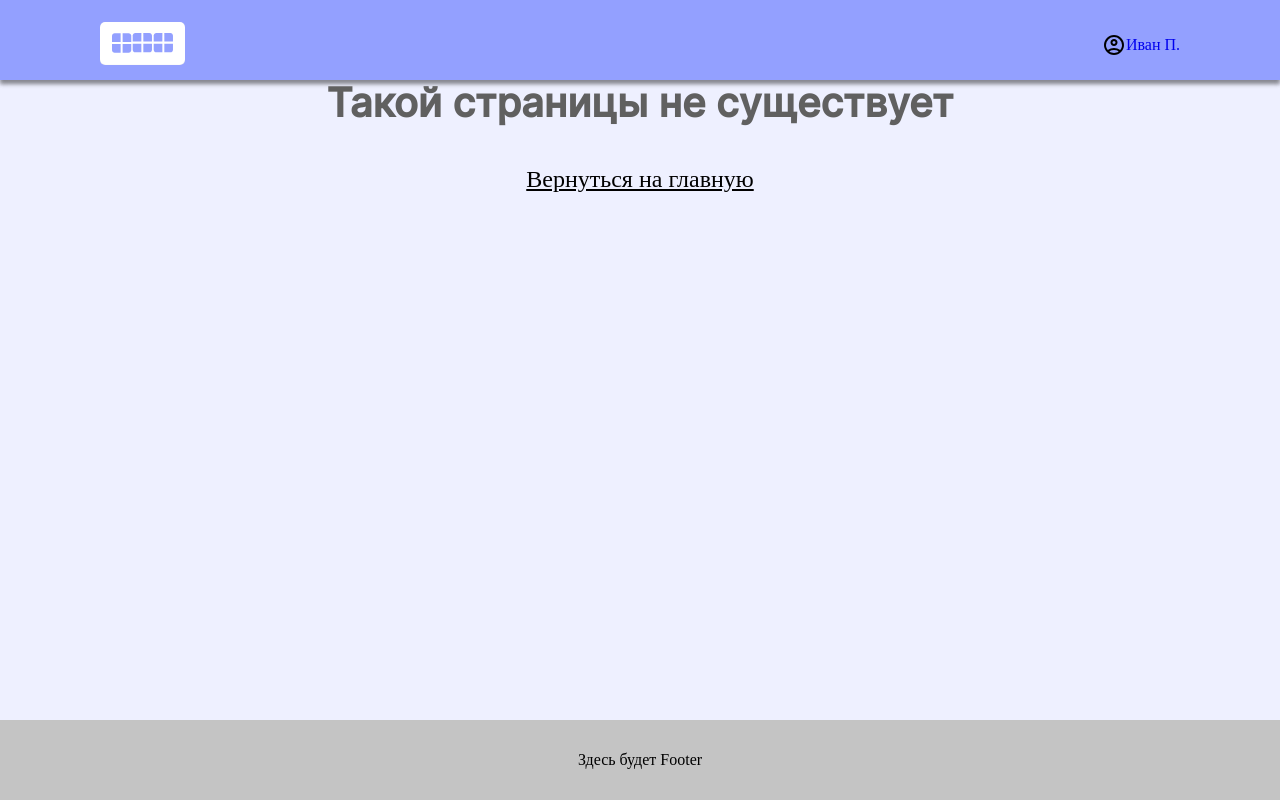
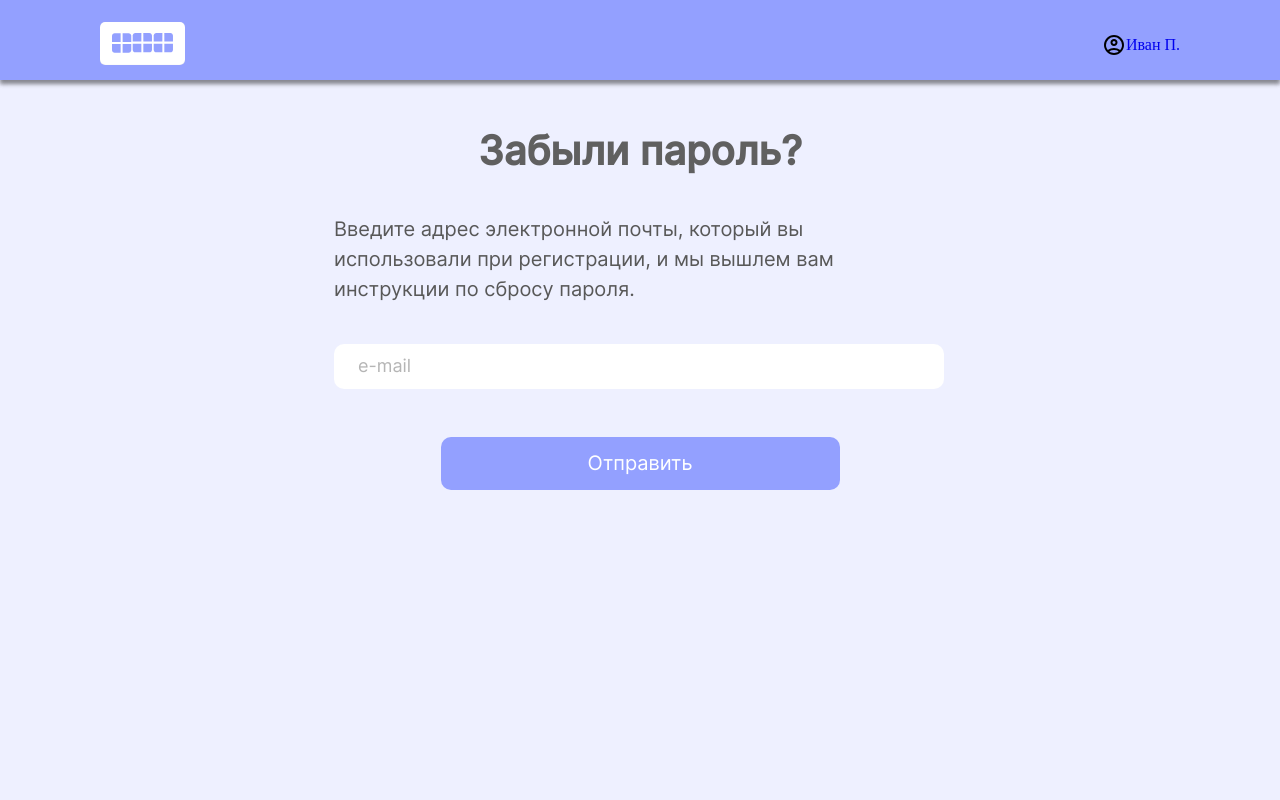
Before and after one commit to tutanhamon667/contract, a React (Create React App) app in the folder frontend/: page /forgot-password in a window 1280 px wide. Shown: the top 800 px of the page. Built offline with nearby package versions, Linux system fonts and the light colour scheme.

Commit message:
сверстать страницу восстановления пароля

```diff
--- a/frontend/src/components/App/App.jsx
+++ b/frontend/src/components/App/App.jsx
@@ -5,6 +5,7 @@ import Layout from "../../layout/Layout";
 import NotFound from "../../pages/NotFound/NotFound";
 import Register from "../../pages/Register/Register";
 import Login from "../../pages/Login/Login";
+import ForgotPass from "../../pages/ForgotPass/ForgotPass";
 // import { ProtectedRoute } from "../../services/PotectedRouter";
 
 function App() {
@@ -28,6 +29,7 @@ function App() {
           <Route index element={<Main />} />
           <Route path="signup" element={<Register />} />
           <Route path="signin" element={<Login />} />
+          <Route path="forgot-password" element={<ForgotPass />} />
           <Route path="*" element={<NotFound />} />
         </Route>
       </Routes>
--- /dev/null
+++ b/frontend/src/components/Forms/ForgotPassForm/ForgotPassForm.css
@@ -0,0 +1,25 @@
+.forgotPass {
+  max-width: 612px;
+}
+
+.forgotPass__form {
+  display: flex;
+  flex-direction: column;
+  align-items: center;
+}
+
+.forgotPass__inputContainer {
+  display: flex;
+  flex-direction: column;
+  justify-content: flex-start;
+  margin-bottom: 48px;
+}
+
+.forgotPass__text {
+  color: #585858;
+  font-family: "Inter";
+  font-size: 20px;
+  font-weight: 400;
+  line-height: 30px;
+  margin: 0 0 20px;
+}
--- /dev/null
+++ b/frontend/src/components/Forms/ForgotPassForm/ForgotPassForm.jsx
@@ -0,0 +1,26 @@
+import React from "react";
+import Button from "../../Button/Button";
+import InputAuth from "../../InputAuth/InputAuth";
+import "./ForgotPassForm.css";
+
+const ForgotPassForm = () => {
+  const handleSubmit = (evt) => {
+    evt.preventDefault();
+  };
+  return (
+    <div className="forgotPass">
+      <form className="forgotPass__form" onSubmit={handleSubmit}>
+        <div className="forgotPass__inputContainer">
+          <p className="forgotPass__text">
+            Введите адрес электронной почты, который вы использовали при
+            регистрации, и мы вышлем вам инструкции по сбросу пароля.
+          </p>
+          <InputAuth placeholder="e-mail" marginTop={20} width={610} />
+        </div>
+        <Button text="Отправить" width={399} type="submit" />
+      </form>
+    </div>
+  );
+};
+
+export default ForgotPassForm;
--- a/frontend/src/components/Forms/LoginForm/LoginForm.jsx
+++ b/frontend/src/components/Forms/LoginForm/LoginForm.jsx
@@ -15,7 +15,7 @@ const LoginForm = () => {
             <div className="login__inputContainer">
             <InputAuth placeholder="e-mail" marginTop={20} width={610}/>
             <InputAuth placeholder="Пароль" marginTop={20} width={610}/>
-            <Link className="login__forgotLink">Забыл пароль</Link>
+            <Link className="login__forgotLink" to='/forgot-password'>Забыл пароль</Link>
             </div>
             <LinkBar/>
             <Button text='Создать аккаунт' width={399} type="submit"/>
--- a/frontend/src/components/LinkBar/LinkBar.jsx
+++ b/frontend/src/components/LinkBar/LinkBar.jsx
@@ -1,6 +1,5 @@
 import React from "react";
 import { Link } from "react-router-dom";
-import yandexIcon from "../../images/yandex.svg";
 import "./LinkBar.css";
 
 const LinkBar = () => {
--- /dev/null
+++ b/frontend/src/pages/ForgotPass/ForgotPass.css
@@ -0,0 +1,19 @@
+.wrapper {
+    margin: 0 auto;
+    width: 100%;
+  }
+  .container {
+    display: flex;
+    flex-direction: column;
+    align-items: center;
+    margin-top: 48px;
+  }
+
+  .title {
+    color: #606060;
+    text-align: center;
+    font-family: "Inter";
+    font-size: 40px;
+    font-weight: 600;
+    margin: 0 0 40px;
+  }
--- /dev/null
+++ b/frontend/src/pages/ForgotPass/ForgotPass.jsx
@@ -0,0 +1,15 @@
+import React from "react";
+import ForgotPassForm from "../../components/Forms/ForgotPassForm/ForgotPassForm";
+
+const ForgotPass = () => {
+  return (
+    <div className="wrapper">
+      <div className="container">
+        <h1 className="title">Забыли пароль?</h1>
+        <ForgotPassForm />
+      </div>
+    </div>
+  );
+};
+
+export default ForgotPass;
```
